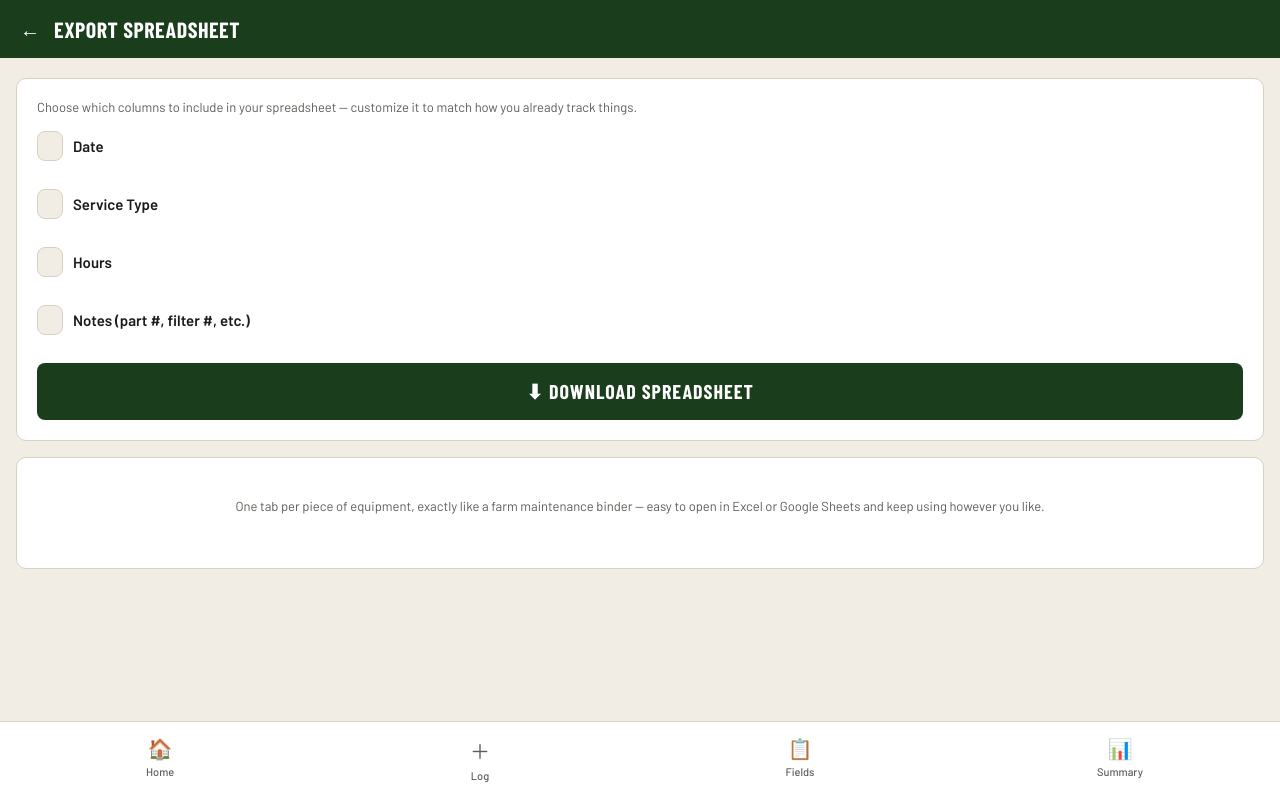
After one commit to kjani-dev/farmtrack, a Flask app: page /equipment/export in a window 1280 px wide. The commit adds this page. Run offline with Flask 3, Linux system fonts and the light colour scheme; the visitor is signed in with stand-in values (Sample User, id 1).

Commit message:
Add customizable spreadsheet export for equipment maintenance - farmer picks columns before download

```diff
--- a/app.py
+++ b/app.py
@@ -497,5 +497,85 @@ def download_pdf():
     return Response(buffer, mimetype='application/pdf',
         headers={'Content-Disposition': 'attachment;filename=farmtrack_report.pdf'})
 
+@app.route('/equipment/export', methods=['GET', 'POST'])
+@login_required
+def export_equipment():
+    import openpyxl
+    from openpyxl.styles import Font, PatternFill
+
+    equip_file = f'{DATA_DIR}/equipment_{session["username"]}.json'
+    maint_file = f'{DATA_DIR}/maintenance_{session["username"]}.json'
+
+    if os.path.exists(equip_file):
+        with open(equip_file, 'r') as f:
+            equip_list = json.load(f)
+    else:
+        equip_list = []
+    if os.path.exists(maint_file):
+        with open(maint_file, 'r') as f:
+            all_maint = json.load(f)
+    else:
+        all_maint = []
+
+    if request.method == 'GET':
+        return render_template('export_options.html', equip_list=equip_list)
+
+    selected_columns = request.form.getlist('columns')
+    if not selected_columns:
+        selected_columns = ['date', 'service_type', 'hours', 'notes']
+
+    column_labels = {'date': 'Date', 'service_type': 'Service Type', 'hours': 'Hours', 'notes': 'Notes'}
+
+    wb = openpyxl.Workbook()
+    wb.remove(wb.active)
+
+    header_fill = PatternFill(start_color='2C5F2E', end_color='2C5F2E', fill_type='solid')
+    header_font_white = Font(name='Arial', bold=True, size=10, color='FFFFFF')
+
+    if not equip_list:
+        ws = wb.create_sheet('No Equipment')
+        ws['A1'] = 'No equipment logged yet in FarmTrack.'
+    else:
+        for equip in equip_list:
+            sheet_name = equip['name'][:31] if equip['name'] else f"Equipment {equip['id']}"
+            ws = wb.create_sheet(sheet_name)
+
+            ws['A1'] = 'Model'
+            ws['B1'] = equip.get('model', '')
+            ws['A2'] = 'Type'
+            ws['B2'] = equip.get('equipment_type', '')
+            ws['A3'] = 'Year'
+            ws['B3'] = equip.get('year', '')
+            ws['A4'] = 'Serial #'
+            ws['B4'] = equip.get('serial_number', '')
+            for r in range(1, 5):
+                ws.cell(row=r, column=1).font = Font(name='Arial', bold=True, size=10)
+
+            for col, key in enumerate(selected_columns, start=1):
+                cell = ws.cell(row=6, column=col, value=column_labels.get(key, key))
+                cell.font = header_font_white
+                cell.fill = header_fill
+
+            records = [m for m in all_maint if m['equipment_id'] == equip['id']]
+            records.sort(key=lambda x: x.get('date', ''))
+
+            row_num = 7
+            for m in records:
+                for col, key in enumerate(selected_columns, start=1):
+                    ws.cell(row=row_num, column=col, value=m.get(key, ''))
+                row_num += 1
+
+            widths = {'date': 14, 'service_type': 22, 'hours': 10, 'notes': 30}
+            from openpyxl.utils import get_column_letter
+            for col, key in enumerate(selected_columns, start=1):
+                ws.column_dimensions[get_column_letter(col)].width = widths.get(key, 16)
+
+    buffer = io.BytesIO()
+    wb.save(buffer)
+    buffer.seek(0)
+
+    return Response(buffer, mimetype='application/vnd.openxmlformats-officedocument.spreadsheetml.sheet',
+        headers={'Content-Disposition': 'attachment;filename=farmtrack_equipment_maintenance.xlsx'})
+
 if __name__ == '__main__':
     app.run(debug=True)
--- /dev/null
+++ b/data/equipment_kunj.json
@@ -0,0 +1 @@
+[{"name": "DT550", "equipment_type": "Tractor", "model": "Versatile DT550", "year": "2016", "serial_number": "705970", "id": 0}]
--- /dev/null
+++ b/data/maintenance_kunj.json
@@ -0,0 +1 @@
+[{"equipment_id": 0, "service_type": "Engine Oil", "hours": "1807", "date": "2026-08-19", "notes": "Part # 84565867, Fleetguard LF17557"}]
--- a/templates/equipment.html
+++ b/templates/equipment.html
@@ -52,6 +52,7 @@
         </div>
 
         {% if equip_list %}
+        <a href="/equipment/export" class="download-btn" style="display:block;text-align:center;text-decoration:none;margin-top:20px;">⬇ EXPORT AS SPREADSHEET</a>
         <p class="section-label" style="margin-top:20px;">Your Equipment</p>
         {% for equip in equip_list %}
         <a href="/equipment/{{ equip.id }}" class="action-card" style="display:block;text-decoration:none;margin-bottom:12px;">
--- /dev/null
+++ b/templates/export_options.html
@@ -0,0 +1,68 @@
+<!DOCTYPE html>
+<html lang="en">
+<head>
+    <meta charset="UTF-8">
+    <meta name="viewport" content="width=device-width, initial-scale=1.0">
+    <title>FarmTrack - Export Spreadsheet</title>
+    <link href="https://fonts.googleapis.com/css2?family=Barlow+Condensed:wght@600;700&family=Barlow:wght@400;500;600&display=swap" rel="stylesheet">
+    <link rel="stylesheet" href="/static/style.css?v=2">
+</head>
+<body>
+<div id="page-fade" style="opacity:0;">
+    <div class="top-bar">
+        <a href="/equipment" class="back-btn">←</a>
+        <h1>EXPORT SPREADSHEET</h1>
+    </div>
+    <div class="content">
+        <div class="form-card">
+            <p style="font-size:13px;color:var(--muted);margin-bottom:16px;">Choose which columns to include in your spreadsheet — customize it to match how you already track things.</p>
+            <form method="POST" action="/equipment/export">
+                <div class="field-group">
+                    <label style="display:flex;align-items:center;gap:10px;font-size:15px;font-weight:600;color:var(--text);text-transform:none;letter-spacing:0;">
+                        <input type="checkbox" name="columns" value="date" checked style="width:auto;">
+                        Date
+                    </label>
+                </div>
+                <div class="field-group">
+                    <label style="display:flex;align-items:center;gap:10px;font-size:15px;font-weight:600;color:var(--text);text-transform:none;letter-spacing:0;">
+                        <input type="checkbox" name="columns" value="service_type" checked style="width:auto;">
+                        Service Type
+                    </label>
+                </div>
+                <div class="field-group">
+                    <label style="display:flex;align-items:center;gap:10px;font-size:15px;font-weight:600;color:var(--text);text-transform:none;letter-spacing:0;">
+                        <input type="checkbox" name="columns" value="hours" checked style="width:auto;">
+                        Hours
+                    </label>
+                </div>
+                <div class="field-group">
+                    <label style="display:flex;align-items:center;gap:10px;font-size:15px;font-weight:600;color:var(--text);text-transform:none;letter-spacing:0;">
+                        <input type="checkbox" name="columns" value="notes" checked style="width:auto;">
+                        Notes (part #, filter #, etc.)
+                    </label>
+                </div>
+                <button type="submit" class="submit-btn">⬇ DOWNLOAD SPREADSHEET</button>
+            </form>
+        </div>
+        <div class="empty-card" style="margin-top:16px;">
+            <p style="font-size:13px;">One tab per piece of equipment, exactly like a farm maintenance binder — easy to open in Excel or Google Sheets and keep using however you like.</p>
+        </div>
+    </div>
+    <nav class="bottom-nav">
+        <a href="/" class="nav-item">
+            <span class="nav-icon">🏠</span>Home
+        </a>
+        <a href="/log" class="nav-item">
+            <span class="nav-icon">＋</span>Log
+        </a>
+        <a href="/view" class="nav-item">
+            <span class="nav-icon">📋</span>Fields
+        </a>
+        <a href="/summary" class="nav-item">
+            <span class="nav-icon">📊</span>Summary
+        </a>
+    </nav>
+    <script src="/static/transitions.js"></script>
+</div>
+</body>
+</html>
```
